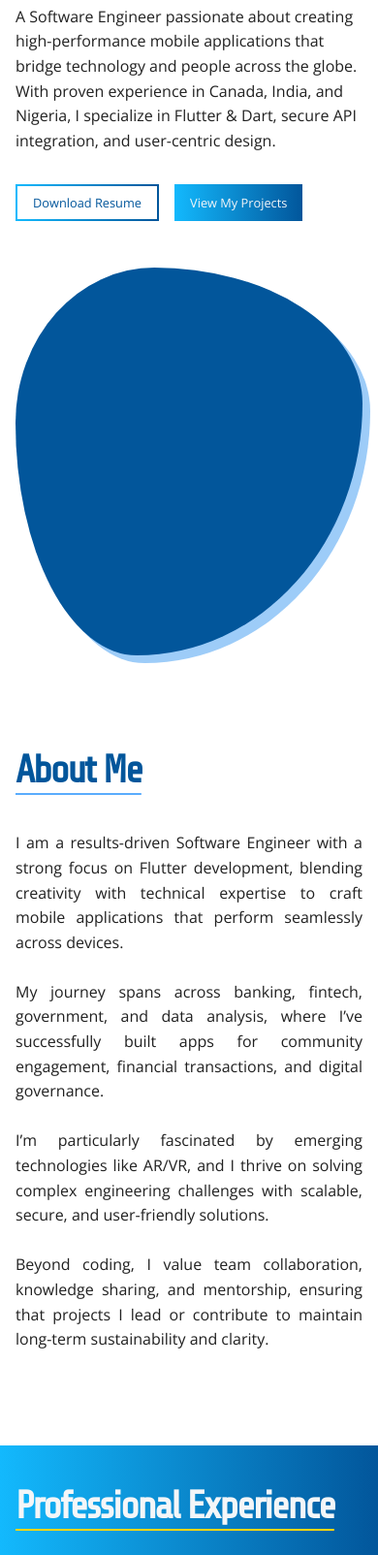
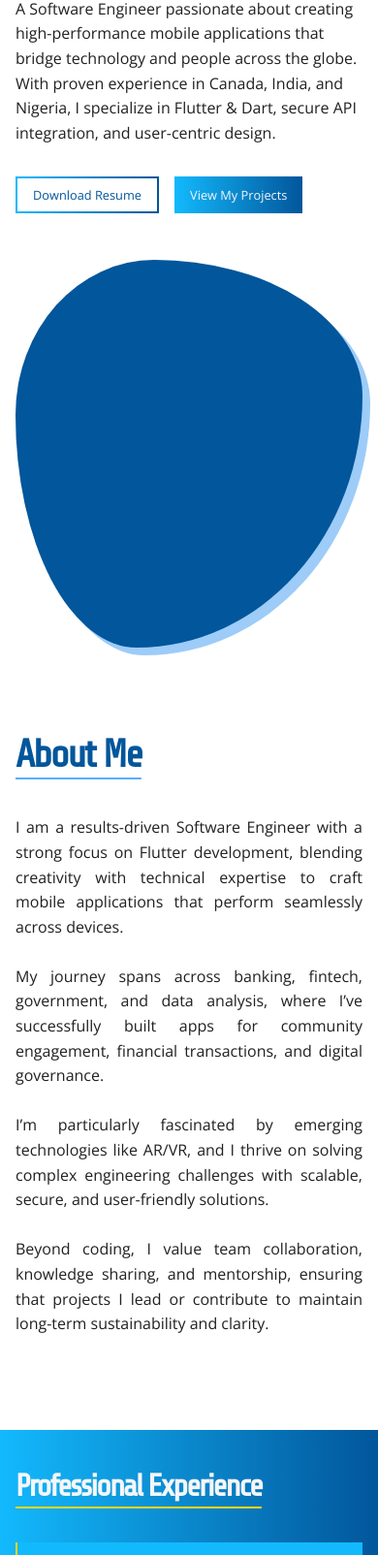
Before and after one commit to OjoFarouqAbiodun/Rids-Folio, a plain HTML site: page index.html in a window 390 px wide. Shown: the part 372-1976 px from the top of the page at 97% size. Drawn offline with nearby package versions, Linux system fonts and the light colour scheme.

Commit message:
Add files via upload

```diff
--- a/style.css
+++ b/style.css
@@ -555,7 +555,7 @@ header {
     }
 
     .hero {
-        padding: 3rem 1rem;
+        padding: 2.5rem 1rem;
         display: block;
         justify-content: space-between;
         align-items: center;
@@ -626,7 +626,7 @@ header {
     }
 
     .two {
-        font-size: 2.5rem;
+        font-size: 2rem;
     }
 
     .bio {
@@ -634,7 +634,7 @@ header {
     }
 
     .projects {
-        padding: 1rem;
+        padding: 2rem 1rem;
     }
 
     .project-items {
```
